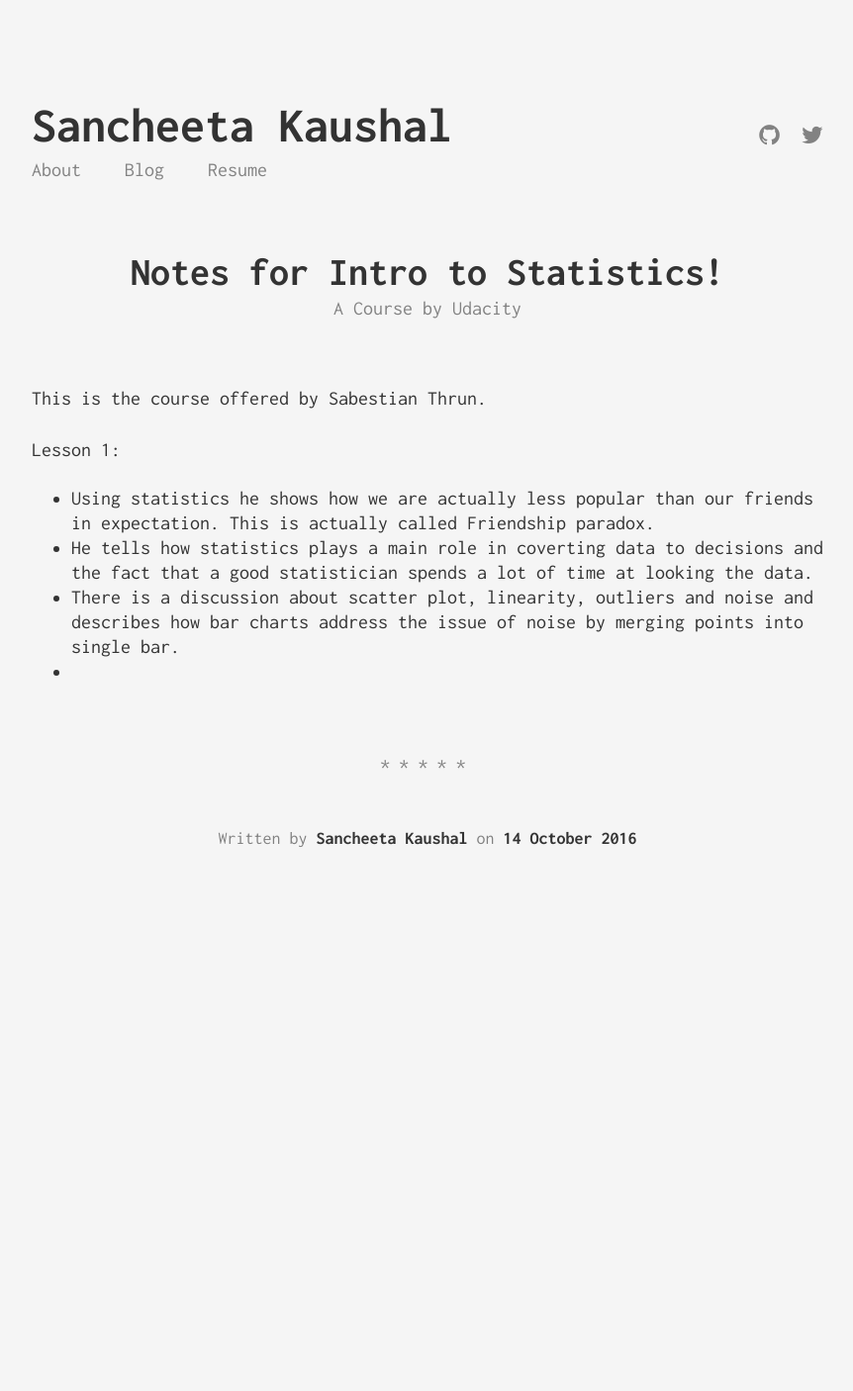
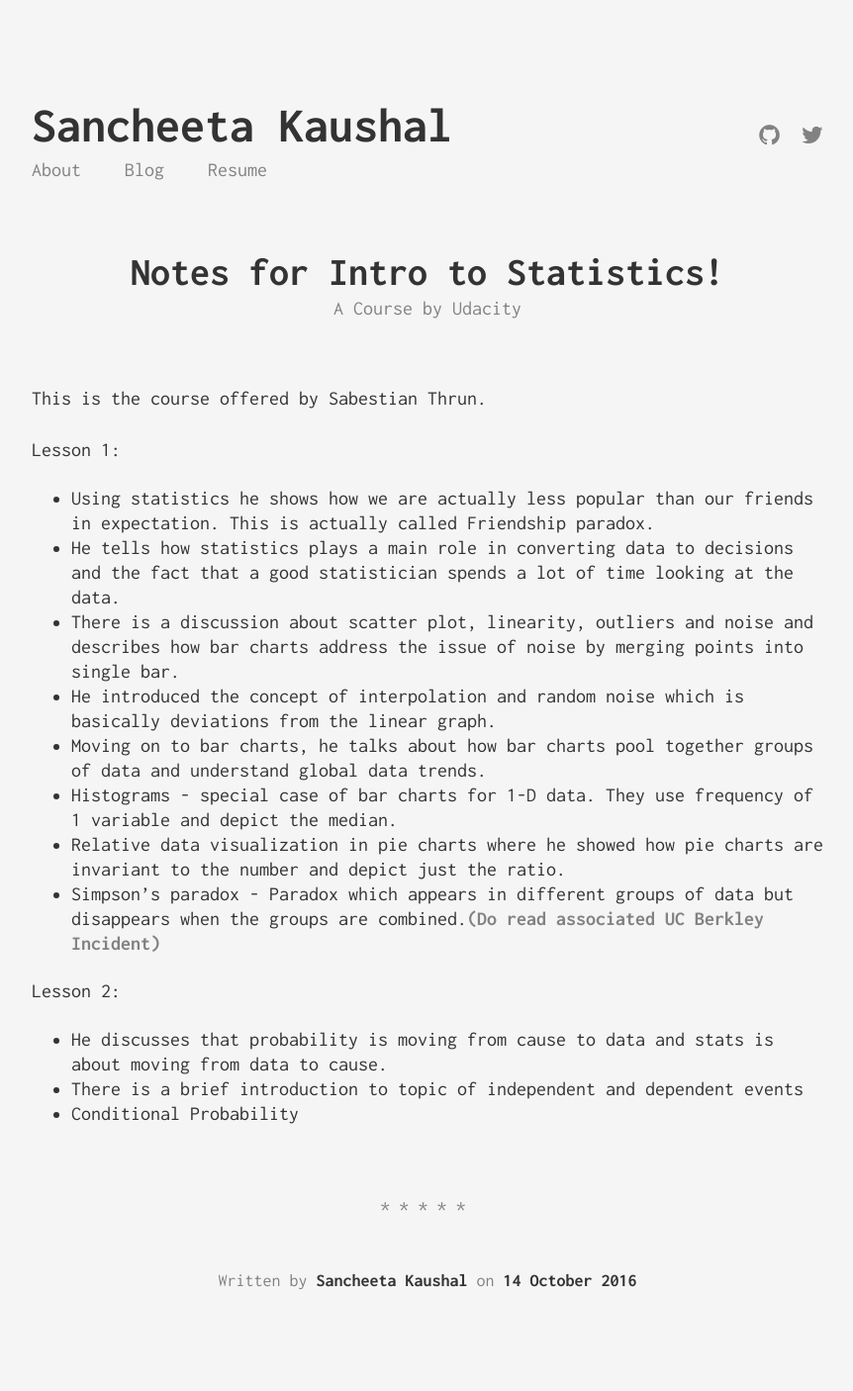
Before and after one commit to sanchee16/sanchee16.github.io, a Jekyll site: the page built from _posts/2016-10-19-notes-for-udacity-course-intro-to-stats.markdown, in a window 1280 px wide. Shown: the whole page at 99% size, without its empty margins (208-1070 px from the left). Built offline with Jekyll 4.4.1, drawn with Linux system fonts in a browser that asks for light colours; before the commit the page ends 959 px from its top, so only the background shows below that.

Commit message:
Post for udacity course intro to stats

```diff
--- a/_posts/2016-10-19-notes-for-udacity-course-intro-to-stats.markdown
+++ b/_posts/2016-10-19-notes-for-udacity-course-intro-to-stats.markdown
@@ -11,6 +11,18 @@
 Lesson 1:
 
 - Using statistics he shows how we are actually less popular than our friends in expectation. This is actually called Friendship paradox.
-- He tells how statistics plays a main role in coverting data to decisions and the fact that a good statistician spends a lot of time at looking the data.
+- He tells how statistics plays a main role in converting data to decisions and the fact that a good statistician spends a lot of time looking at the data.
 - There is a discussion about scatter plot, linearity, outliers and noise and describes how bar charts address the issue of noise by merging points into single bar.
--
+- He introduced the concept of interpolation and random noise which is basically deviations from the linear graph.
+- Moving on to bar charts, he talks about how bar charts pool together groups of data and understand global data trends.
+- Histograms - special case of bar charts for 1-D data. They use frequency of 1 variable and depict the median.
+- Relative data visualization in pie charts where he showed how pie charts are invariant to the number and depict just the ratio.
+- Simpson's paradox - Paradox which appears in different groups of data but disappears when the groups are combined.[(Do read associated UC Berkley Incident)][LinkUCB]
+
+Lesson 2:
+- He discusses that probability is moving from cause to data and stats is about moving from data to cause.
+- There is a brief introduction to topic of independent and dependent events
+- Conditional Probability
+
+
+[LINKUCB]:   http://www.unc.edu/~nielsen/soci708/cdocs/Berkeley_admissions_bias.pdf
```
Also changed, not shown: 4 other files.
